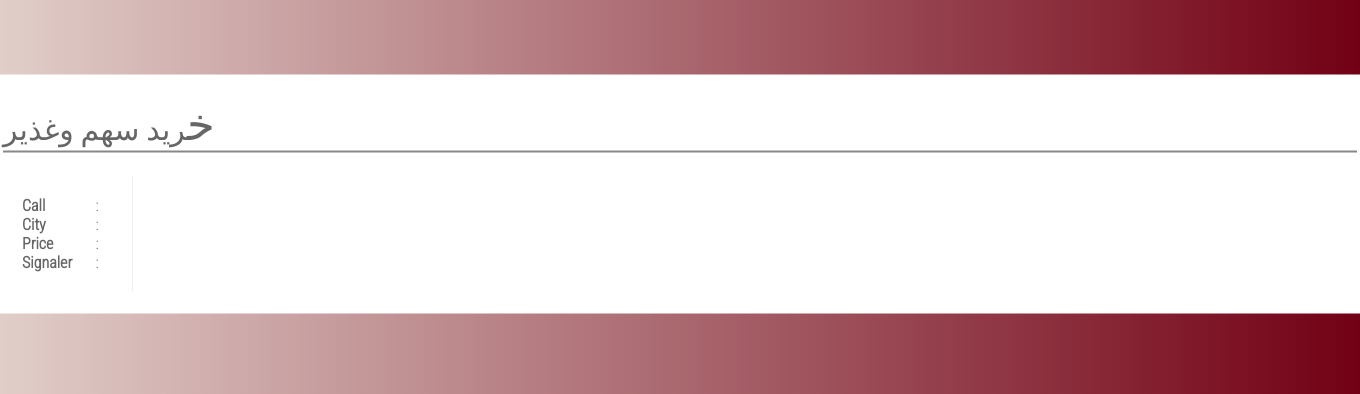
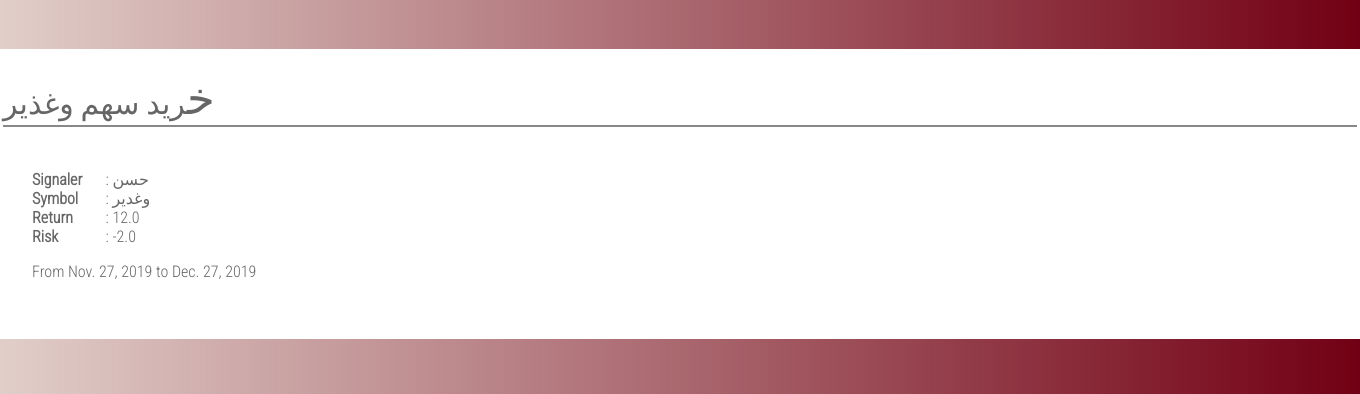
Before and after one commit to ShabnamRad/FoxSignalManagementAssistant, a Django app: page /signal/1/ in a window 1360 px wide. Shown: the part 406-800 px from the top of the page. Run offline with Django 3.2, Linux system fonts and the light colour scheme; data comes from the database, SQL or seed files in the repository; both versions use the stored data as it was after the commit.

Commit message:
some fixes to signal detail page

```diff
--- a/templates/ad_detail.html
+++ b/templates/ad_detail.html
@@ -21,25 +21,24 @@
         </td>
     </tr>
     <tr>
-        <td class="details-td">
-            <div class="label">Call</div>
-            :
-            <div class="call">{{ advertisement.phone }}</div>
-            <br>
-            <div class="label">City</div>
-            :
-            <div class="city">{{ advertisement.area.city }}</div>
-            <br>
-            <div class="label">Price</div>
-            :
-            <div class="price">{{ advertisement.price }}</div>
-            <br>
+        <td class="description-td">
             <div class="label">Signaler</div>
             :
-            <div class="advertiser">{{ advertisement.advertiser.first_name }} {{ advertisement.advertiser.last_name }}</div>
-        </td>
-        <td class="description-td">
-            <div class="description" spellcheck="false">{{ advertisement.description }}</div>
+            <div class="call">{{ advertisement.user_id }}</div>
+            <br>
+            <div class="label">Symbol</div>
+            :
+            <div class="city">{{ advertisement.symbol }}</div>
+            <br>
+            <div class="label">Return</div>
+            :
+            <div class="city">{{ advertisement.expected_return }}</div>
+            <br>
+            <div class="label">Risk</div>
+            :
+            <div class="city">{{ advertisement.expected_risk }}</div>
+            <br>
+            <p>From {{ advertisement.start_date }} to {{ advertisement.close_date }}</p>
         </td>
     </tr>
 </table>
```
Also changed, not shown: db.sqlite3.
